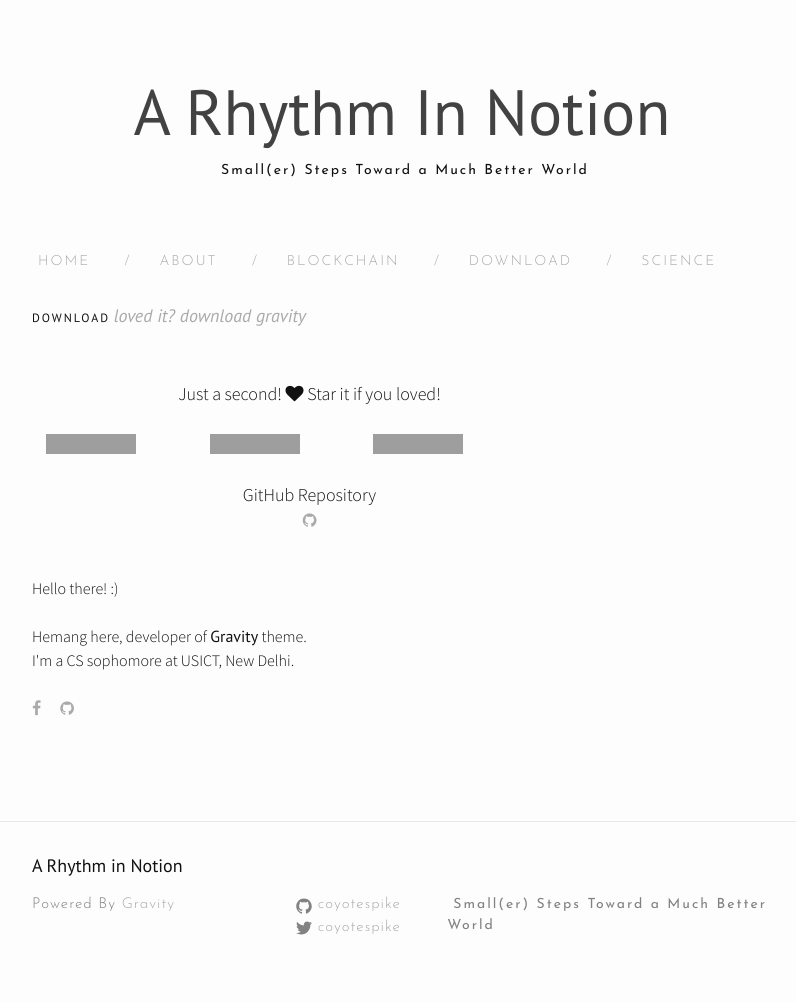
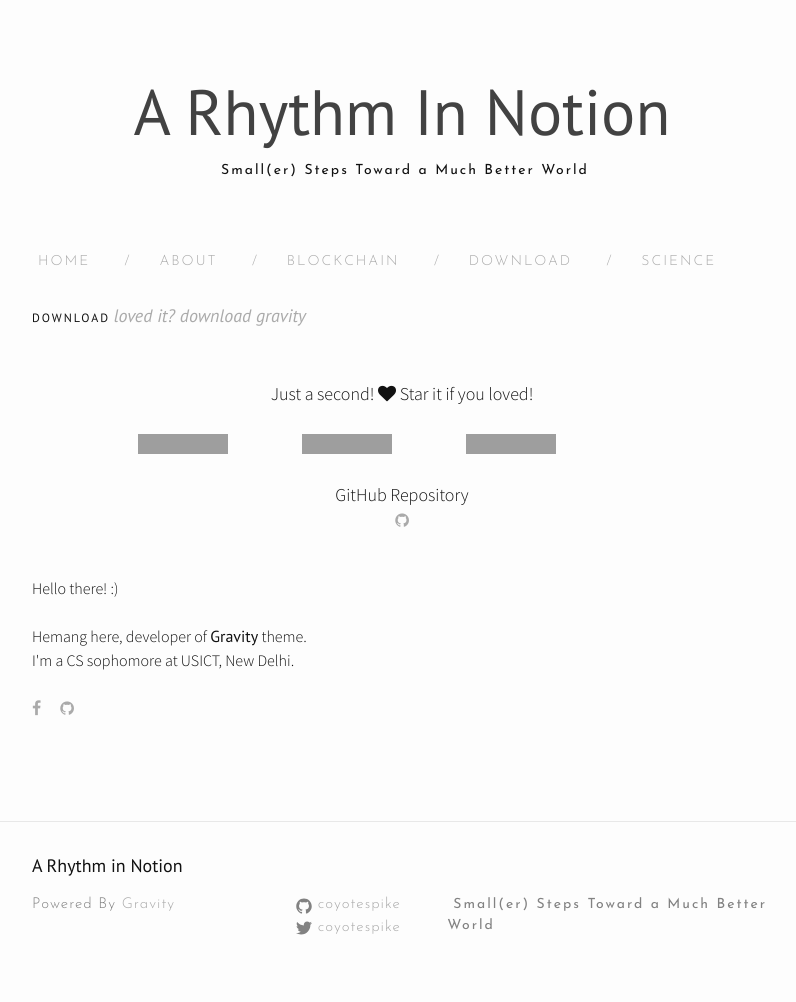
Before and after one commit to coyotespike/coyotespike.github.io, a Jekyll site: the page built from download.md, in a window 1280 px wide. Shown: the whole page, without its empty margins (238-1034 px from the left). Built offline with Jekyll 4.4.1, drawn with Linux system fonts in a browser that asks for light colours; nearby versions of some CDN libraries; grey boxes are pictures that could not be loaded.

Commit message:
Trying different width

```diff
--- a/css/style.scss
+++ b/css/style.scss
@@ -214,8 +214,8 @@
     @include media-query($on-laptop) {
         max-width: -webkit-calc(#{$content-width} - (#{$spacing-unit}));
         max-width:         calc(#{$content-width} - (#{$spacing-unit}));
-        padding-right: $spacing-unit / 2;
-        padding-left: $spacing-unit / 2;
+        // padding-right: $spacing-unit / 2;
+        // padding-left: $spacing-unit / 2;
     }
 }
 
@@ -524,7 +524,6 @@
 .post-content {
   margin-bottom: $spacing-unit;
   padding-bottom: 3em !important;
-  width: 75%;
   p {
     font-size: 1rem;
   }
```
